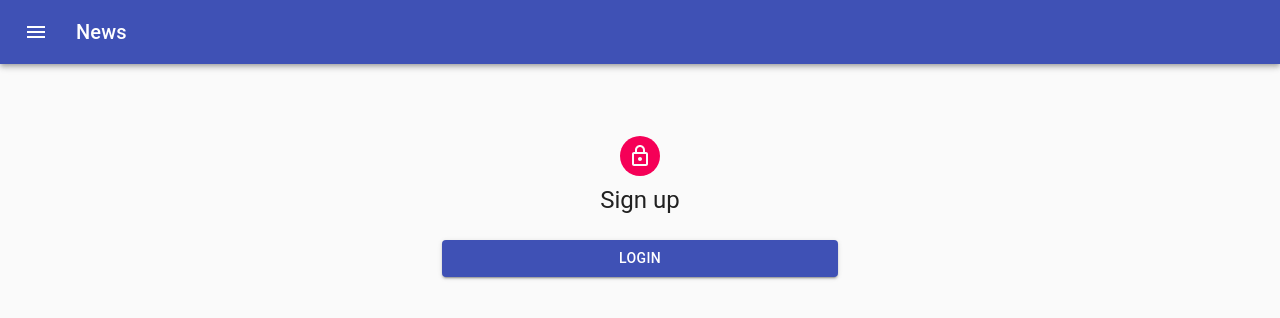
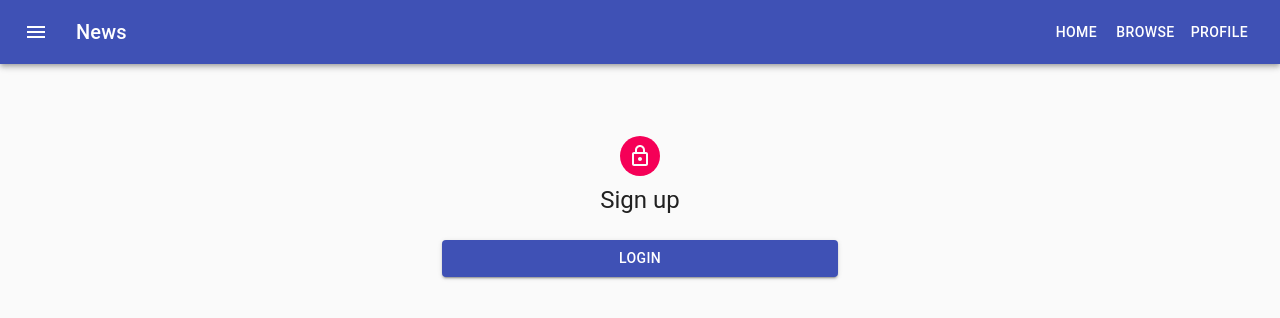
Before and after one commit to IvanFeng1/show-tracker, a React (Create React App) app in the folder client/: page / in a window 1280 px wide. Shown: the top 318 px of the page. Built offline with nearby package versions, Linux system fonts and the light colour scheme; no server answers.

Commit message:
added buttons in the header to redirect to different pages

```diff
--- a/client/src/pages/components/Header.js
+++ b/client/src/pages/components/Header.js
@@ -6,6 +6,7 @@ import Typography from '@material-ui/core/Typography';
 import Button from '@material-ui/core/Button';
 import IconButton from '@material-ui/core/IconButton';
 import MenuIcon from '@material-ui/icons/Menu';
+import {Link, NavLink } from 'react-router-dom'
 
 const useStyles = makeStyles((theme) => ({
   root: {
@@ -17,6 +18,10 @@ const useStyles = makeStyles((theme) => ({
   title: {
     flexGrow: 1,
   },
+  link : {
+    color: "#FFF",
+    textDecoration: "none"
+  }
 }));
 
 export default function ButtonAppBar() {
@@ -32,6 +37,9 @@ export default function ButtonAppBar() {
           <Typography variant="h6" className={classes.title}>
             News
           </Typography>
+          <Button><Link className={classes.link} to="/">Home</Link> </Button>
+          <Button><Link className={classes.link} to="/browse">browse</Link> </Button>
+          <Button><Link className={classes.link} to="/profile">profile</Link> </Button>
         </Toolbar>
       </AppBar>
     </div>
```
